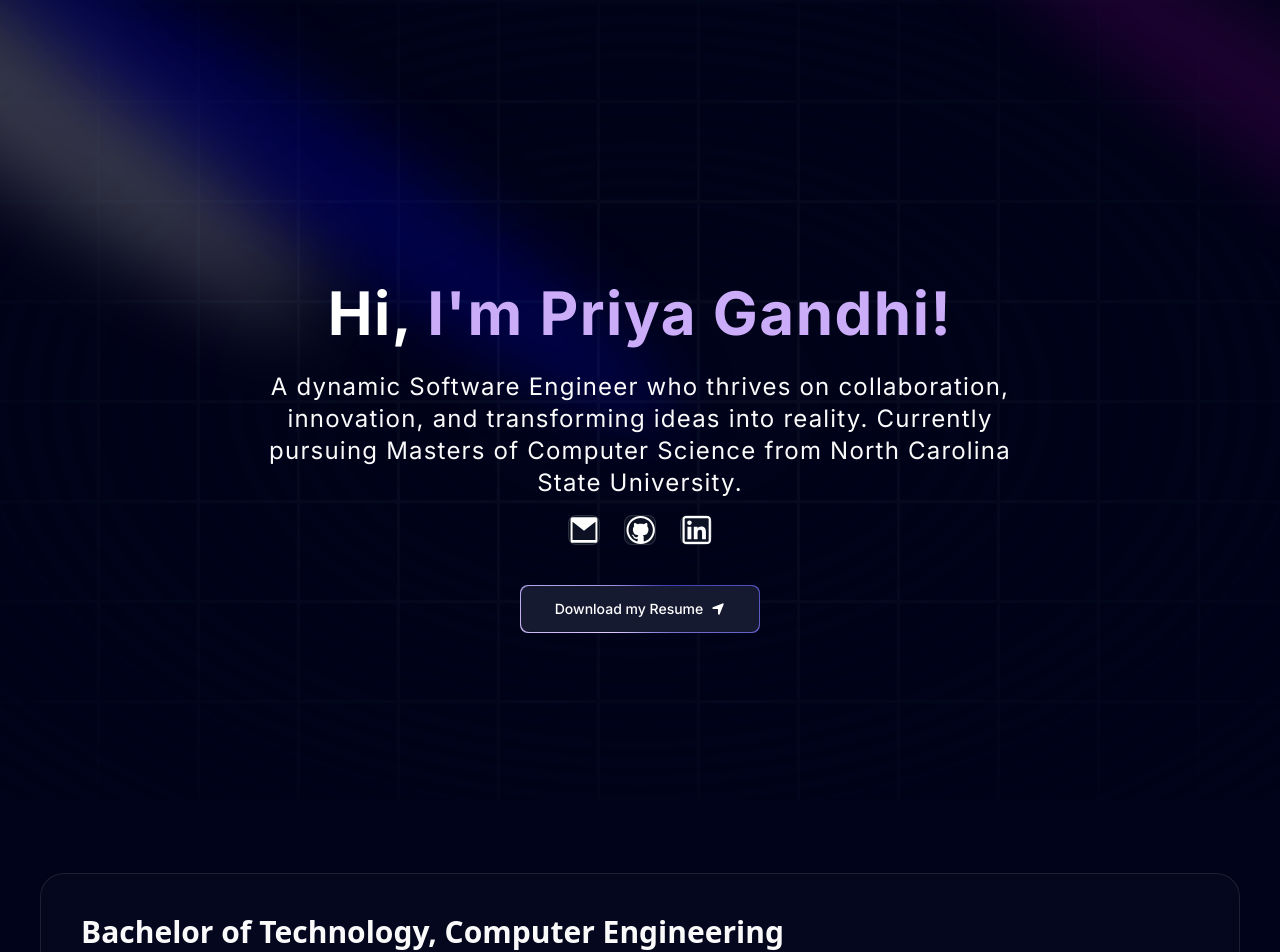
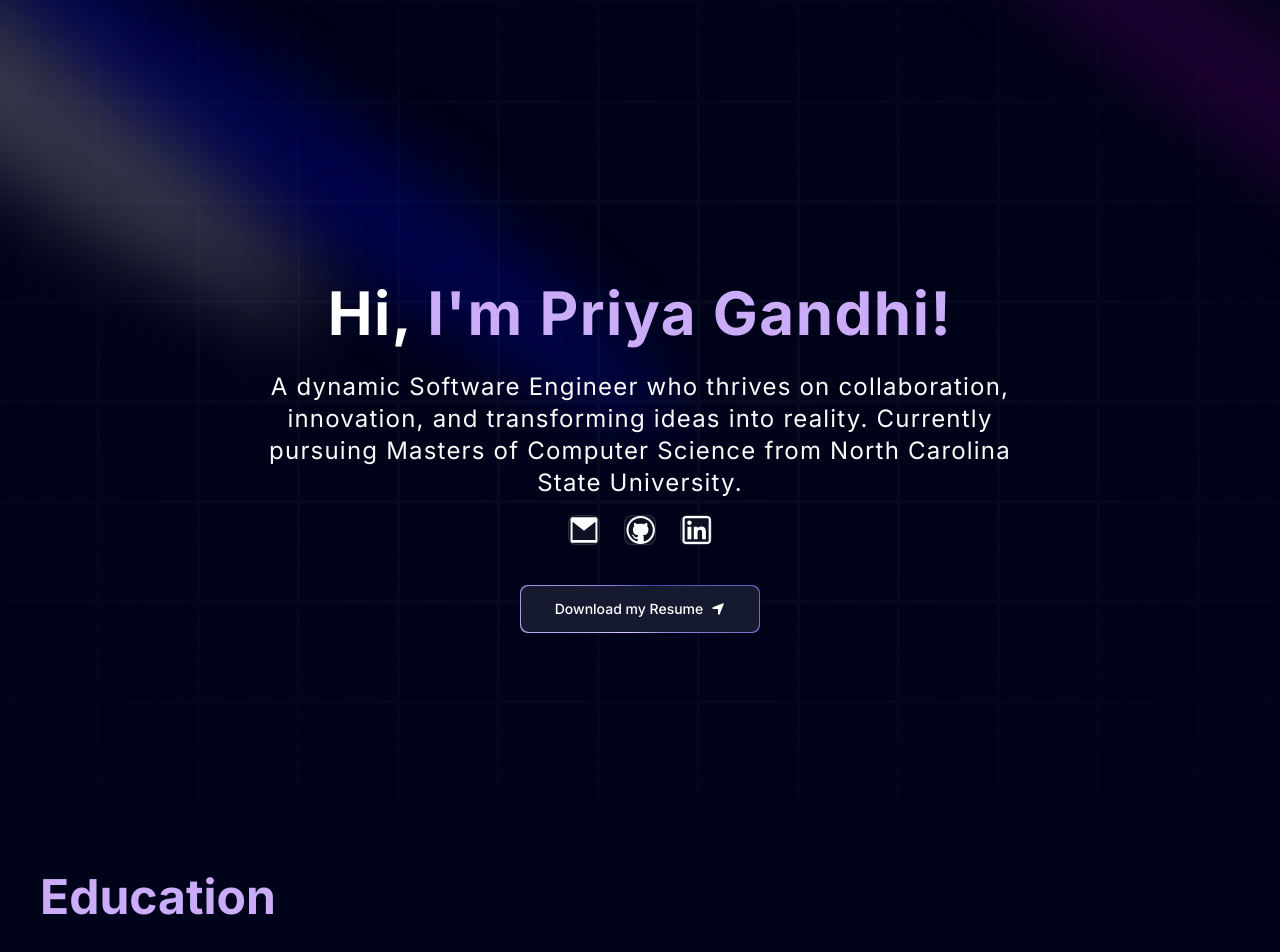
Before and after one commit to PriyaGandhi311/Portfolio-website, a Next.js app: page / in a window 1280 px wide. Shown: the top 952 px of the page. Built offline with nearby package versions, Linux system fonts and the light colour scheme.

Commit message:
Added base structure of projeccts

```diff
--- a/app/page.tsx
+++ b/app/page.tsx
@@ -19,7 +19,7 @@ const Home = () => {
         <Hero />
         <Grid />
         <RecentProjects />
-        <Clients />
+        {/* <Clients /> */}
         <Experience />
         <Approach />
         <Footer />
--- a/components/Approach.tsx
+++ b/components/Approach.tsx
@@ -1,38 +1,36 @@
 import React from "react";
 import { AnimatePresence, motion } from "framer-motion";
-
+import { BackgroundGradientAnimation } from "./ui/GradientBg";
 import { CanvasRevealEffect } from "./ui/CanvasRevealEffect";
 
 const Approach = () => {
   return (
-    <section className="w-full py-20">
+    <section id="projects" className="w-full py-20">
       <h1 className="heading">
-        My <span className="text-purple">approach</span>
+        My <span className="text-purple">Projects</span>
       </h1>
+
       {/* remove bg-white dark:bg-black */}
       <div className="my-20 flex flex-col lg:flex-row items-center justify-center w-full gap-4">
         {/* add des prop */}
         <Card
-          title="Planning & Strategy"
-          icon={<AceternityIcon order="Phase 1" />}
-          des="We'll collaborate to map out your website's goals, target audience,
-          and key functionalities. We'll discuss things like site structure,
-          navigation, and content requirements."
+          title=""
+          icon={
+            <AceternityIcon
+              order="
+            Evaluating the influence of text representation techniques on diverse machine learning algorithms for stress detection in social media users"
+            />
+          }
+          des="Social media platforms like Twitter, Facebook, and Instagram reveal insights into users' mental health due to the anonymity of online interactions. This study examines the effectiveness of TF-IDF and Bag-of-Words (BoW) for stress detection in textual data. Various machine learning algorithms and deep learning models—SVM, Random Forest, Logistic Regression, Naive Bayes, RNN, LSTM, RoBERTa, and BERT embeddings—are evaluated using datasets from Reddit and Twitter. The research aims to optimize stress detection systems by assessing how TF-IDF and BoW impact classifier performance."
+        ></Card>
+        <Card
+          title=""
+          icon={
+            <AceternityIcon order="Neurodegenerative Disease Detection using Deep Convolutional GANs and CNN" />
+          }
+          des="Conceptualized and implemented a solution using the MobileNetV2 CNN model to generate synthetic images for early-stage diagnosis of four neurodegenerative diseases, and co-authored a paper on this solution, which was accepted at the 8th IEEE International Conference for Convergence of Technology 2023 (ISSN: 979-8-3503-3401-2)."
         >
-          <CanvasRevealEffect
-            animationSpeed={5.1}
-            // add these classed for the border rounded overflowing -> rounded-3xl overflow-hidden
-            containerClassName="bg-emerald-900 rounded-3xl overflow-hidden"
-          />
-        </Card>
-        <Card
-          title="Development & Progress Update"
-          icon={<AceternityIcon order="Phase 2" />}
-          des="Once we agree on the plan, I cue my lofi playlist and dive into
-          coding. From initial sketches to polished code, I keep you updated
-          every step of the way."
-        >
-          <CanvasRevealEffect
+          {/* <CanvasRevealEffect
             animationSpeed={3}
             // change bg-black to bg-pink-900
             containerClassName="bg-pink-900 rounded-3xl overflow-hidden"
@@ -42,23 +40,31 @@ const Approach = () => {
               [221, 255, 247],
             ]}
             dotSize={2}
-          />
+          /> */}
           {/* Radial gradient for the cute fade */}
           {/* remove this one */}
           {/* <div className="absolute inset-0 [mask-image:radial-gradient(400px_at_center,white,transparent)] bg-black/50 dark:bg-black/90" /> */}
         </Card>
         <Card
           title="Development & Launch"
-          icon={<AceternityIcon order="Phase 3" />}
-          des="This is where the magic happens! Based on the approved design,
-          I'll translate everything into functional code, building your website
-          from the ground up."
+          icon={<AceternityIcon order="Multimodal Single Cell Integration" />}
+          des="Devised a solution to predict the modalities like DNA, RNA, and Proteins at single-cell level using Neural Networks. Pre-processed the huge data using SVD dimensionality reduction technique and then using gelu activation function for dense neural layers predicted the covariance of modalities, offering valuable insights for diagnosing various carcinogenic diseases. "
         >
-          <CanvasRevealEffect
+          {/* <CanvasRevealEffect
             animationSpeed={3}
             containerClassName="bg-sky-600 rounded-3xl overflow-hidden"
             colors={[[125, 211, 252]]}
-          />
+          /> */}
+        </Card>
+        <Card
+          title=""
+          icon={<AceternityIcon order="Quick Response Coding Approach for drug traceability" />}
+          des="Proposed an algorithm in Solidity language for the simplified
+          traceability of drug and other medicinal products in the supply chain.
+          Authored a chapter for the simplified traceability of drug and other
+          medicinal products in the supply chain in the book titled “Unleashing
+          Potentials of Blockchain Technology for Healthcare Industries”
+          published by Elsevier with Scopus index and ISBN: 978-0-323-99481-1">
         </Card>
       </div>
     </section>
--- a/components/Experience.tsx
+++ b/components/Experience.tsx
@@ -7,7 +7,7 @@ const Experience = () => {
   return (
     <div id="experience" className="py-20 w-full">
       <h1 className="heading">
-        My <span className="text-purple">work experience</span>
+         <span className="text-purple">Work Experience</span>
       </h1>
 
       <div className="w-full mt-12 grid lg:grid-cols-4 grid-cols-1 gap-10">
--- a/components/Grid.tsx
+++ b/components/Grid.tsx
@@ -5,6 +5,9 @@ const Grid = () => {
   return (
     <section id="education">
       <BentoGrid className="w-full py-20">
+        <h1 className="heading">
+          <span className="text-purple">Education</span>
+        </h1>
         {gridItems.map((item, i) => (
           <BentoGridItem
             id={item.id}
--- a/components/Hero.tsx
+++ b/components/Hero.tsx
@@ -4,6 +4,8 @@ import MagicButton from "./MagicButton";
 import { Spotlight } from "./ui/Spotlight";
 import { TextGenerateEffect } from "./ui/TextGenerateEffect";
 import { socialMedia } from "@/data";
+
+
 const handleDownload = () => {
   const link = document.createElement("a");
   link.href =
--- a/components/ui/BentoGrid.tsx
+++ b/components/ui/BentoGrid.tsx
@@ -6,7 +6,7 @@ import Lottie from "react-lottie";
 
 import { cn } from "@/lib/utils";
 
-import { BackgroundGradientAnimation } from "./GradientBg";
+
 import GridGlobe from "./GridGlobe";
 import animationData from "@/data/confetti.json";
 import MagicButton from "../MagicButton";
@@ -75,14 +75,14 @@ export const BentoGridItem = ({
     },
   };
 
-  const handleCopy = () => {
-    // const text = "hsu@jsmastery.pro";
-    // navigator.clipboard.writeText(text);
-    // setCopied(true);
+  // const handleCopy = () => {
+  //   // const text = "hsu@jsmastery.pro";
+  //   // navigator.clipboard.writeText(text);
+  //   // setCopied(true);
 
-    const file_url =
-      "https://drive.google.com/drive/folders/1vv3aqKFzZRYDD2oEB6t7cAhPNqcsNLbV";
-  };
+  //   const file_url =
+  //     "https://drive.google.com/drive/folders/1vv3aqKFzZRYDD2oEB6t7cAhPNqcsNLbV";
+  // };
 
   return (
     <div
@@ -210,13 +210,13 @@ export const BentoGridItem = ({
                 <Lottie options={defaultOptions} height={200} width={400} />
               </div>
 
-              <MagicButton
+              {/* <MagicButton
                 title={copied ? "Email is Copied!" : "Copy my email address"}
                 icon={<IoCopyOutline />}
                 position="left"
                 handleClick={handleCopy}
                 otherClasses="!bg-[#161A31]"
-              />
+              /> */}
             </div>
           )}
         </div>
--- a/data/index.ts
+++ b/data/index.ts
@@ -2,6 +2,7 @@ export const navItems = [
   { name: "About", link: "#about" },
   { name: "Education", link: "#education" },
   { name: "Experience", link: "#experience" },
+  { name: "Projects", link: "#projects" },
   { name: "Contact", link: "#contact" },
 ];
 
```
Also changed, not shown: components/Education.tsx (deleted).
